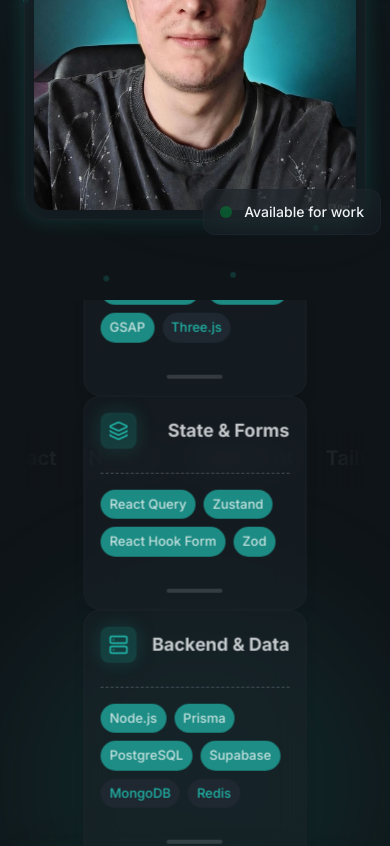
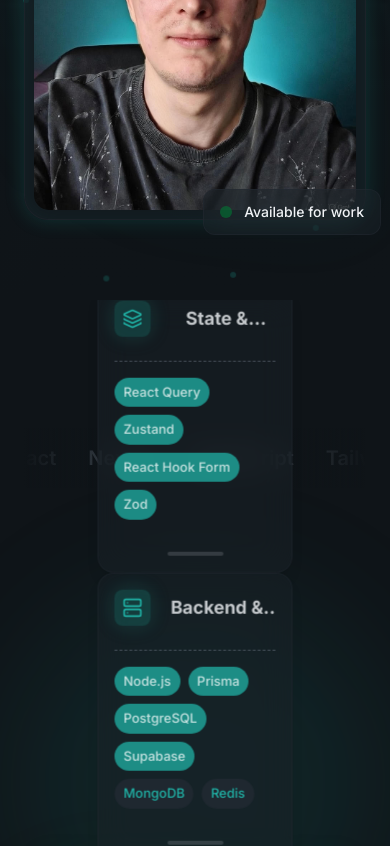
Before and after one commit to nihilno/portfolio, a Next.js app: page / in a window 390 px wide. Shown: the part 1026-1872 px from the top of the page. Built offline with nearby package versions, Linux system fonts and the light colour scheme; a web font is replaced by a local one.

Commit message:
Refactor TechstackTechnologies for improved performance and readability

```diff
--- a/src/components/sections/techstack/techstack-technologies.tsx
+++ b/src/components/sections/techstack/techstack-technologies.tsx
@@ -7,19 +7,25 @@ import { gsap } from "@/lib/gsap";
 import { cn } from "@/lib/utils";
 import { useGSAP } from "@gsap/react";
 import { ChevronDown } from "lucide-react";
-import { useRef } from "react";
+import { useMemo, useRef } from "react";
 import { useMediaQuery } from "react-responsive";
 
 function TechstackTechnologies() {
-  const proficientSet = new Set(proficientSkills.map((s) => s.toLowerCase()));
+  const proficientSet = useMemo(
+    () => new Set(proficientSkills.map((s) => s.toLowerCase())),
+    [],
+  );
+
   const divRef = useRef<HTMLDivElement | null>(null);
   const headingRef = useRef<HTMLDivElement | null>(null);
   const gridRef = useRef<HTMLDivElement | null>(null);
+
   const isMobile = useMediaQuery({ maxWidth: 639 });
 
   useGSAP(() => {
+    if (isMobile) return;
     if (!divRef.current || !headingRef.current || !gridRef.current) return;
-    if (!isMobile) {
+
     const tl = gsap.timeline({
       scrollTrigger: {
         trigger: divRef.current,
@@ -70,8 +76,9 @@ function TechstackTechnologies() {
       },
       0.5,
     );
-    }
-  }, []);
+
+    return () => tl.kill();
+  }, [isMobile]);
 
   return (
     <div
@@ -93,13 +100,14 @@ function TechstackTechnologies() {
           <ChevronDown className="size-6 animate-bounce" />
         </div>
       </div>
+
       <div
+        ref={gridRef}
         className={
-          !isMobile
-            ? "mt-16 grid w-full gap-6 sm:grid-cols-2 sm:opacity-0 lg:grid-cols-3"
-            : "absolute top-1/2 left-1/2 z-10 -translate-x-1/2 -translate-y-1/2 grid-cols-1"
+          isMobile
+            ? "absolute top-1/2 left-1/2 z-10 grid -translate-x-1/2 -translate-y-1/2 grid-cols-1"
+            : "mt-16 grid w-full gap-6 sm:grid-cols-2 sm:opacity-0 lg:grid-cols-3"
         }
-        ref={gridRef}
       >
         {precisedSkills.map(({ title, icon, items }) => (
           <div
@@ -115,6 +123,7 @@ function TechstackTechnologies() {
                   {title}
                 </h3>
               </div>
+
               <div className="relative mt-4 flex flex-wrap items-center gap-2 sm:mt-6">
                 {items.map((item) => {
                   const isProficient = proficientSet.has(item.toLowerCase());
@@ -131,6 +140,7 @@ function TechstackTechnologies() {
                 })}
               </div>
             </div>
+
             <div className="bg-foreground/15 group-hover:bg-primary mx-auto mt-auto h-1 w-14 rounded-full transition-colors duration-300" />
           </div>
         ))}
--- a/src/components/sections/techstack/techstack.tsx
+++ b/src/components/sections/techstack/techstack.tsx
@@ -12,9 +12,9 @@ function Techstack() {
       <div className={cn(sectionClasses, "px-6")}>
         <TechstackMarquee />
         <TechstackTechnologies />
-      </div>
-      <div className="relative z-10 container mx-auto -mt-10 hidden px-6 sm:block">
-        <TechstackLegend />
+        <div className="relative z-10 container mx-auto -mt-[2vw] hidden px-6 sm:block">
+          <TechstackLegend />
+        </div>
       </div>
     </section>
   );
```
Lines whose indentation alone changed are shown as unchanged.
